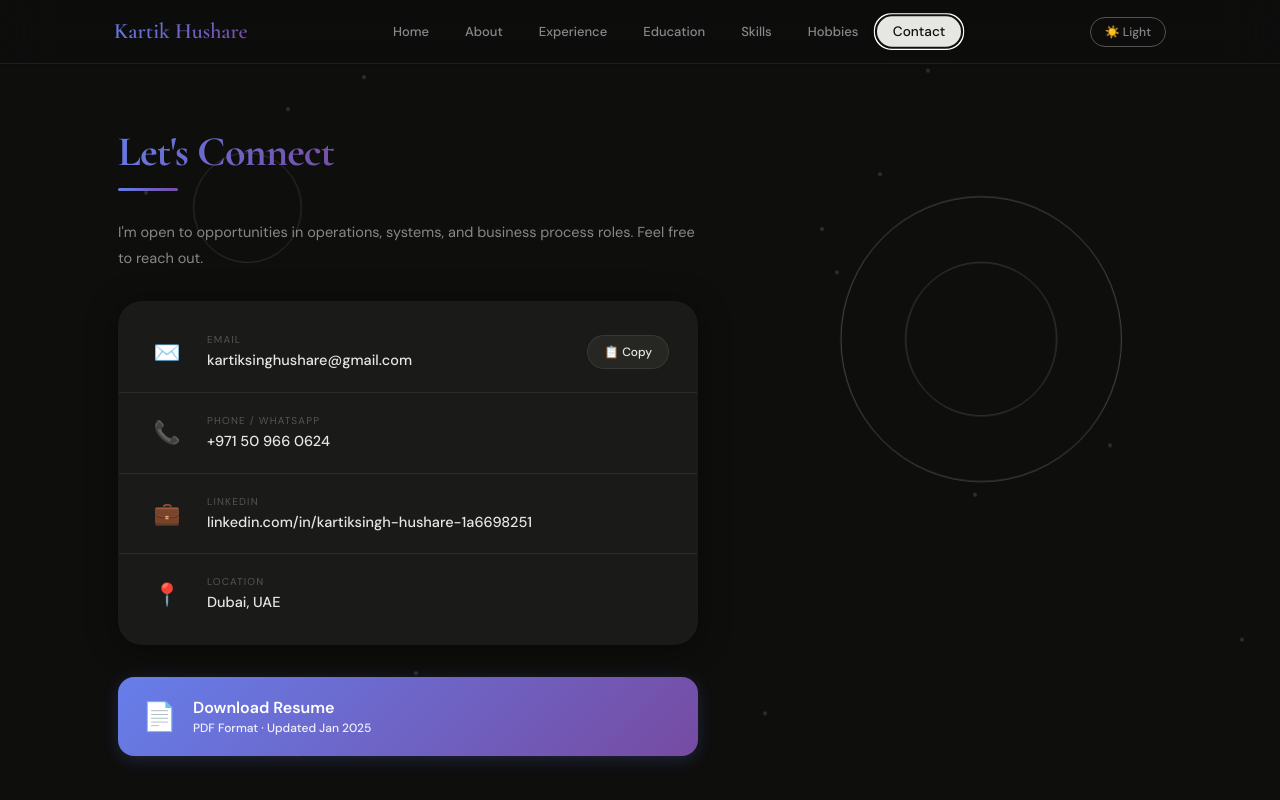
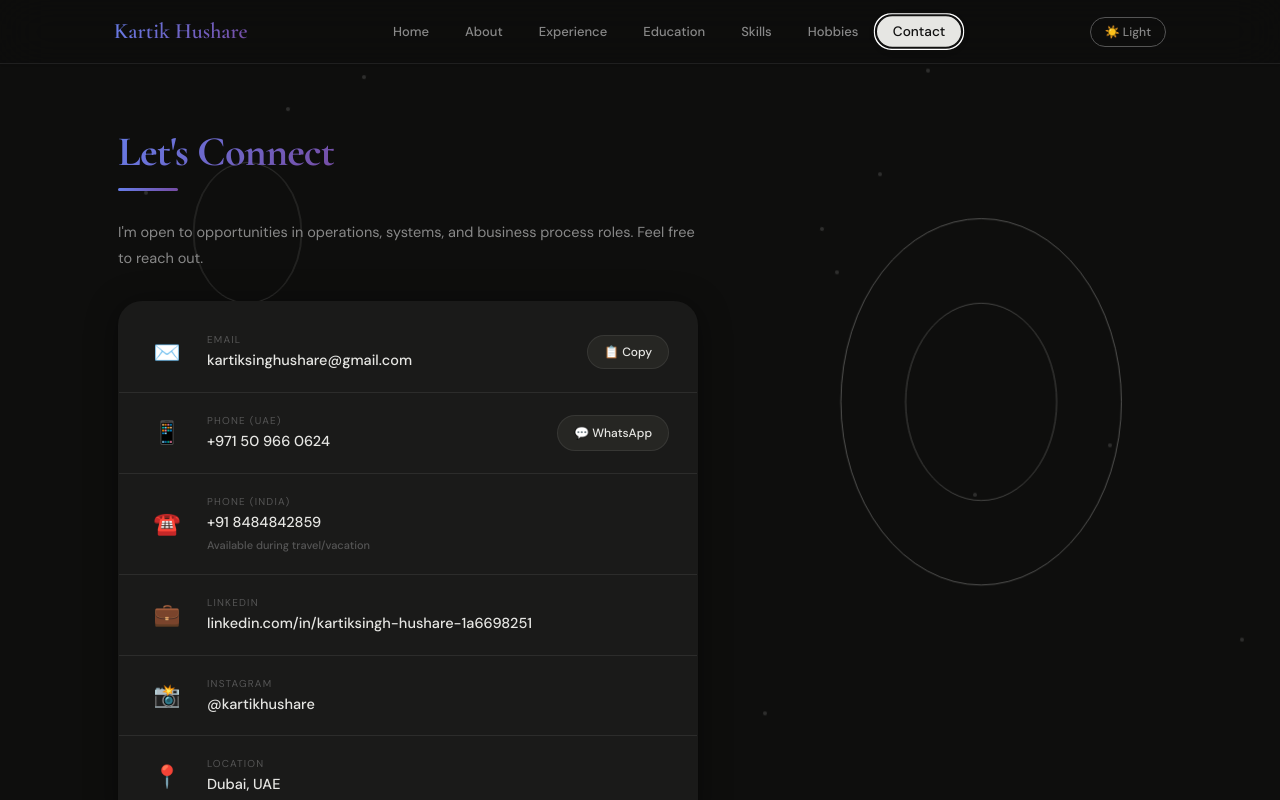
Before and after one commit to kartiksinghushare-dotcom/kartik-portfolio, a React (Vite) app: page / in a window 1280 px wide. Both pictures are taken after a click on the button "Contact". Shown: the top 800 px of the page. Built offline with nearby package versions, Linux system fonts and the light colour scheme.

Commit message:
Update App.jsx

```diff
--- a/src/App.jsx
+++ b/src/App.jsx
@@ -313,6 +313,17 @@ export default function DigitalCV() {
                 <span className="availability-text">
                   Open to Opportunities
                 </span>
+              </div>
+            </div>
+
+            <div className="travel-banner">
+              <div className="travel-banner-icon">✈️</div>
+              <div className="travel-banner-content">
+                <div className="travel-banner-title">Travel Notice</div>
+                <div className="travel-banner-text">
+                  Traveling to India: <strong>20th Feb - 2nd Mar 2026</strong>
+                  <br />Available for online interviews during this period
+                </div>
               </div>
             </div>
           </div>
@@ -643,8 +654,10 @@ export default function DigitalCV() {
             <div className="contact-card">
               {[
                 { icon: "✉️", label: "Email", value: "kartiksinghushare@gmail.com", href: "mailto:kartiksinghushare@gmail.com", copyable: true },
-                { icon: "📞", label: "Phone / WhatsApp", value: "+971 50 966 0624", href: null },
+                { icon: "📱", label: "Phone (UAE)", value: "+971 50 966 0624", href: "tel:+971509660624", whatsapp: "https://wa.me/971509660624" },
+                { icon: "☎️", label: "Phone (India)", value: "+91 8484842859", href: "tel:+918484842859", note: "Available during travel/vacation" },
                 { icon: "💼", label: "LinkedIn", value: "linkedin.com/in/kartiksingh-hushare-1a6698251", href: "https://www.linkedin.com/in/kartiksingh-hushare-1a6698251" },
+                { icon: "📸", label: "Instagram", value: "@kartikhushare", href: "https://www.instagram.com/kartikhushare" },
                 { icon: "📍", label: "Location", value: "Dubai, UAE", href: null }
               ].map((c, i) => (
                 <div className="contact-row" key={i}>
@@ -653,13 +666,21 @@ export default function DigitalCV() {
                     <div className="contact-label">{c.label}</div>
                     <div className="contact-value">
                       {c.href ? <a href={c.href} target="_blank" rel="noopener noreferrer">{c.value}</a> : c.value}
+                      {c.note && <div className="contact-note">{c.note}</div>}
                     </div>
                   </div>
-                  {c.copyable && (
-                    <button className="copy-email-btn" onClick={copyEmail}>
-                      {emailCopied ? '✓ Copied!' : '📋 Copy'}
-                    </button>
-                  )}
+                  <div className="contact-actions">
+                    {c.copyable && (
+                      <button className="copy-email-btn" onClick={copyEmail}>
+                        {emailCopied ? '✓ Copied!' : '📋 Copy'}
+                      </button>
+                    )}
+                    {c.whatsapp && (
+                      <a href={c.whatsapp} target="_blank" rel="noopener noreferrer" className="whatsapp-btn">
+                        💬 WhatsApp
+                      </a>
+                    )}
+                  </div>
                 </div>
               ))}
             </div>
@@ -748,6 +769,18 @@ export default function DigitalCV() {
     .availability-text{font-size:13px;font-weight:600}
     .availability-btn{background:var(--tag-bg);border:none;padding:8px 16px;border-radius:50px;font-size:12px;cursor:pointer;transition:all .3s;color:var(--accent)}
     .availability-btn:hover{background:var(--accent);color:var(--pill-c);transform:scale(1.05)}
+
+    .travel-banner{display:flex;align-items:center;gap:16px;background:linear-gradient(135deg,rgba(102,126,234,0.1) 0%,rgba(118,75,162,0.1) 100%);border:1px solid var(--glow);border-radius:16px;padding:20px 24px;margin-top:24px;animation:fadeUp .6s .3s ease both;transition:all .3s}
+    @media(max-width:600px){.travel-banner{padding:16px 18px;gap:12px;flex-direction:column;text-align:center}}
+    .travel-banner:hover{transform:translateY(-2px);box-shadow:var(--shadow)}
+    .travel-banner-icon{font-size:32px;flex-shrink:0;animation:float 3s ease-in-out infinite}
+    @media(max-width:600px){.travel-banner-icon{font-size:28px}}
+    .travel-banner-content{flex:1}
+    .travel-banner-title{font-size:14px;font-weight:700;color:var(--accent);text-transform:uppercase;letter-spacing:1px;margin-bottom:6px}
+    @media(max-width:600px){.travel-banner-title{font-size:12px}}
+    .travel-banner-text{font-size:14px;color:var(--muted);line-height:1.6}
+    @media(max-width:600px){.travel-banner-text{font-size:13px}}
+    .travel-banner-text strong{color:var(--accent);font-weight:600}
 
     .home-content-grid{display:grid;grid-template-columns:1fr 1fr;gap:32px;margin-bottom:64px;animation:fadeUp .6s .4s ease both;width:100%}
     @media(max-width:800px){.home-content-grid{grid-template-columns:1fr;gap:24px}}
@@ -1012,9 +1045,13 @@ export default function DigitalCV() {
     @media(max-width:600px){.contact-value{font-size:13px}}
     .contact-value a{color:inherit;text-decoration:none;transition:all .3s}
     .contact-value a:hover{background:var(--accent-gradient);-webkit-background-clip:text;-webkit-text-fill-color:transparent;background-clip:text}
-    .copy-email-btn{background:var(--tag-bg);border:1px solid var(--nav-border);padding:8px 16px;border-radius:50px;font-size:12px;cursor:pointer;transition:all .3s;color:var(--accent);font-family:'DM Sans',sans-serif;font-weight:500;white-space:nowrap;flex-shrink:0}
-    @media(max-width:600px){.copy-email-btn{font-size:11px;padding:6px 12px}}
-    .copy-email-btn:hover{background:var(--accent-gradient);color:#fff;border-color:transparent;transform:scale(1.05);box-shadow:0 2px 8px var(--glow)}
+    .contact-note{font-size:11px;color:var(--muted2);font-style:italic;margin-top:4px}
+    .contact-actions{display:flex;gap:8px;flex-shrink:0;flex-wrap:wrap}
+    @media(max-width:600px){.contact-actions{gap:6px}}
+    .copy-email-btn,.whatsapp-btn{background:var(--tag-bg);border:1px solid var(--nav-border);padding:8px 16px;border-radius:50px;font-size:12px;cursor:pointer;transition:all .3s;color:var(--accent);font-family:'DM Sans',sans-serif;font-weight:500;white-space:nowrap;text-decoration:none;display:inline-block}
+    @media(max-width:600px){.copy-email-btn,.whatsapp-btn{font-size:11px;padding:6px 12px}}
+    .copy-email-btn:hover,.whatsapp-btn:hover{background:var(--accent-gradient);color:#fff;border-color:transparent;transform:scale(1.05);box-shadow:0 2px 8px var(--glow)}
+    .whatsapp-btn:hover{background:linear-gradient(135deg,#25d366 0%,#128c7e 100%)}
     .resume-download-section{margin-top:32px;animation:fadeUp .6s .4s ease both}
     .download-resume-btn{width:100%;background:var(--accent-gradient);color:#fff;border:none;border-radius:16px;padding:20px 24px;display:flex;align-items:center;gap:16px;cursor:pointer;transition:all .3s cubic-bezier(.4,0,.2,1);box-shadow:0 4px 16px var(--glow);position:relative;overflow:hidden}
     .download-resume-btn::before{content:'';position:absolute;inset:0;background:linear-gradient(135deg,#764ba2 0%,#667eea 100%);opacity:0;transition:opacity .3s}
```
